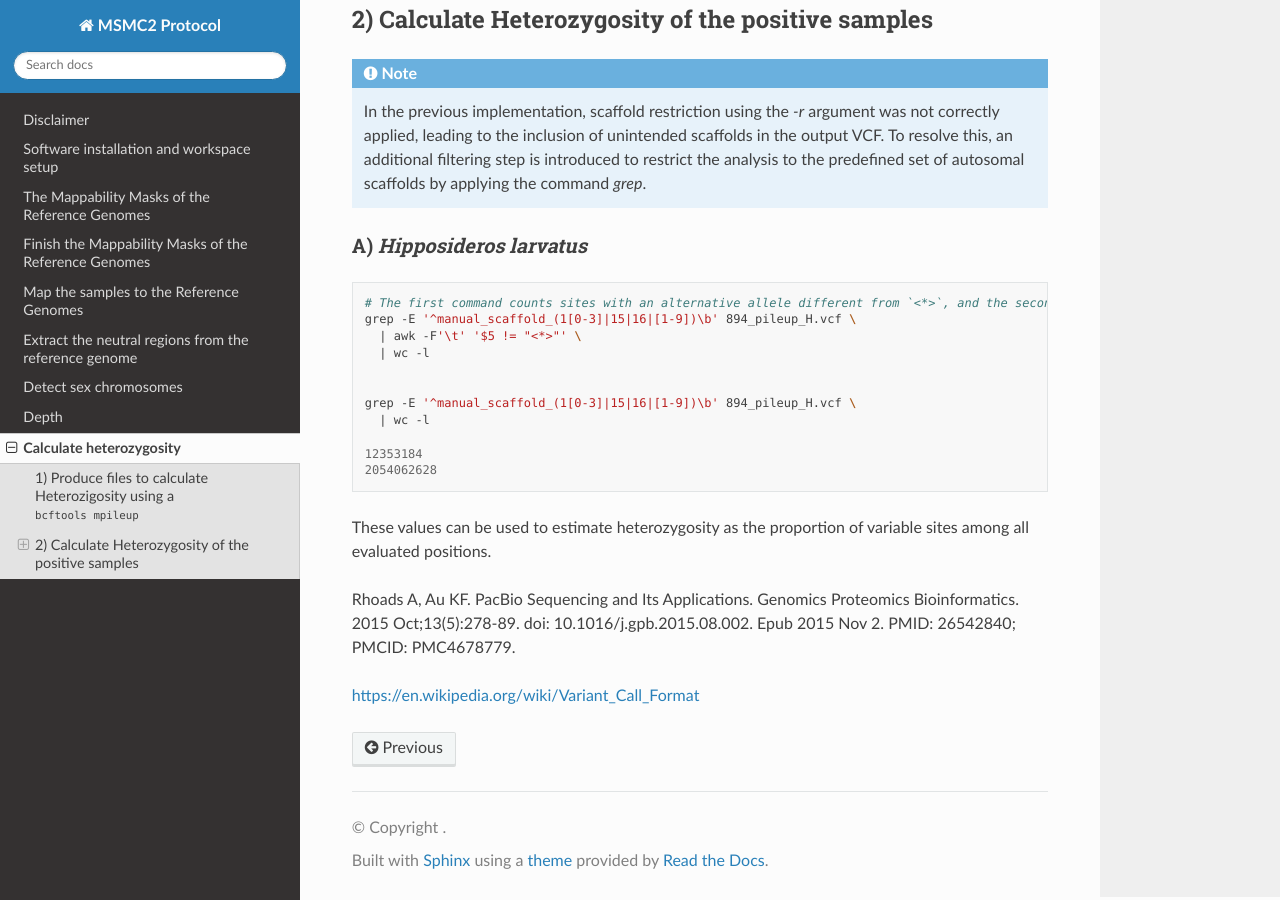
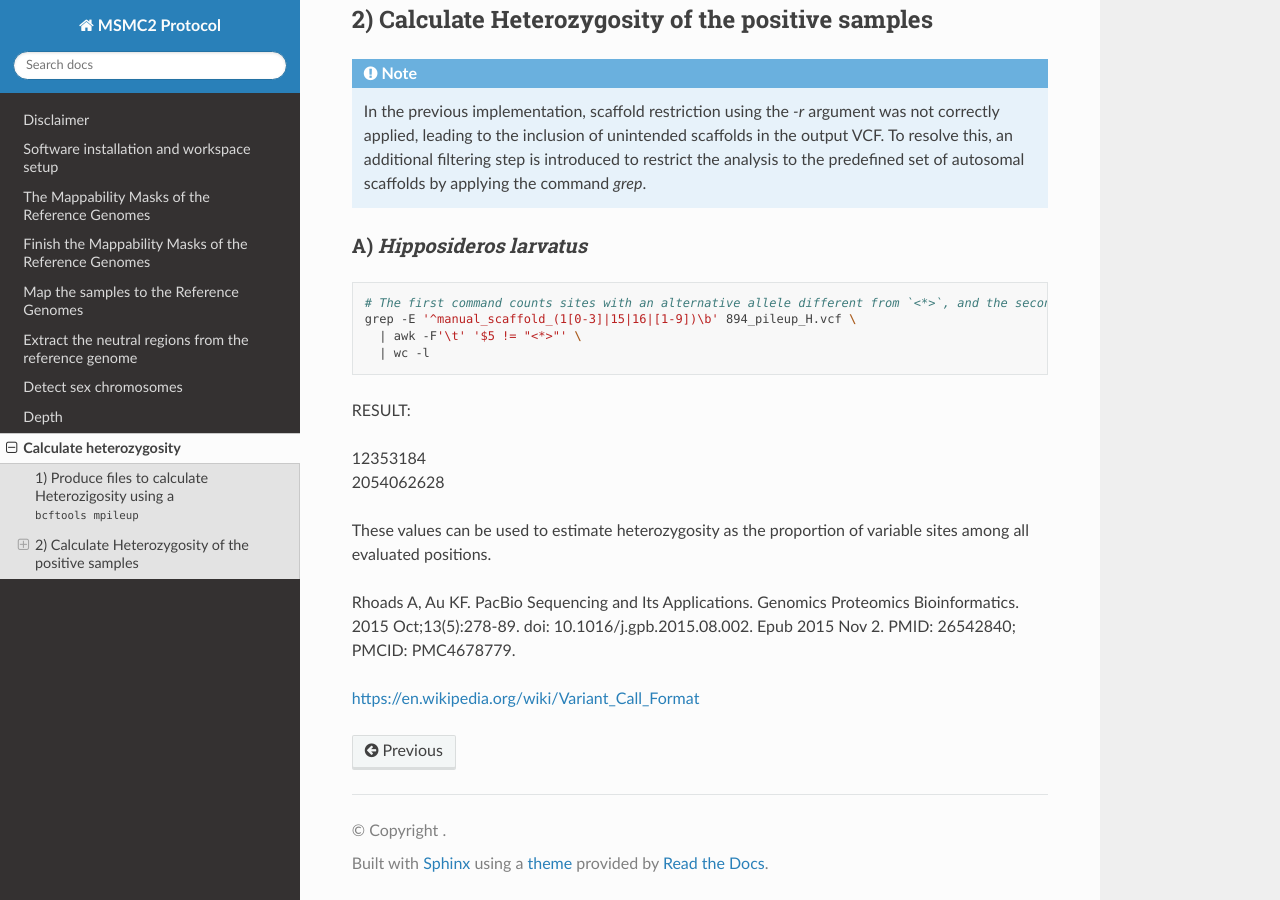
Before and after one commit to hoyosmanuel/MSMC2-Protocol, a Sphinx documentation site: the page built from docs/source/08_Data_Processing_7.rst, in a window 1280 px wide and 900 px high, scrolled down 2923 px. Built offline with Sphinx 7.4.7 and the Read the Docs theme 3.1.0, drawn with Linux system fonts in a browser that asks for light colours.

Commit message:
Update 08_Data_Processing_7.rst

```diff
--- a/docs/source/08_Data_Processing_7.rst
+++ b/docs/source/08_Data_Processing_7.rst
@@ -162,12 +162,10 @@ A) *Hipposideros larvatus*
      | awk -F'\t' '$5 != "<*>"' \
      | wc -l
 
+RESULT:
 
-   grep -E '^manual_scaffold_(1[0-3]|15|16|[1-9])\b' 894_pileup_H.vcf \
-     | wc -l
-
-   12353184
-   2054062628
+|  12353184
+|  2054062628
 
 
 
```
